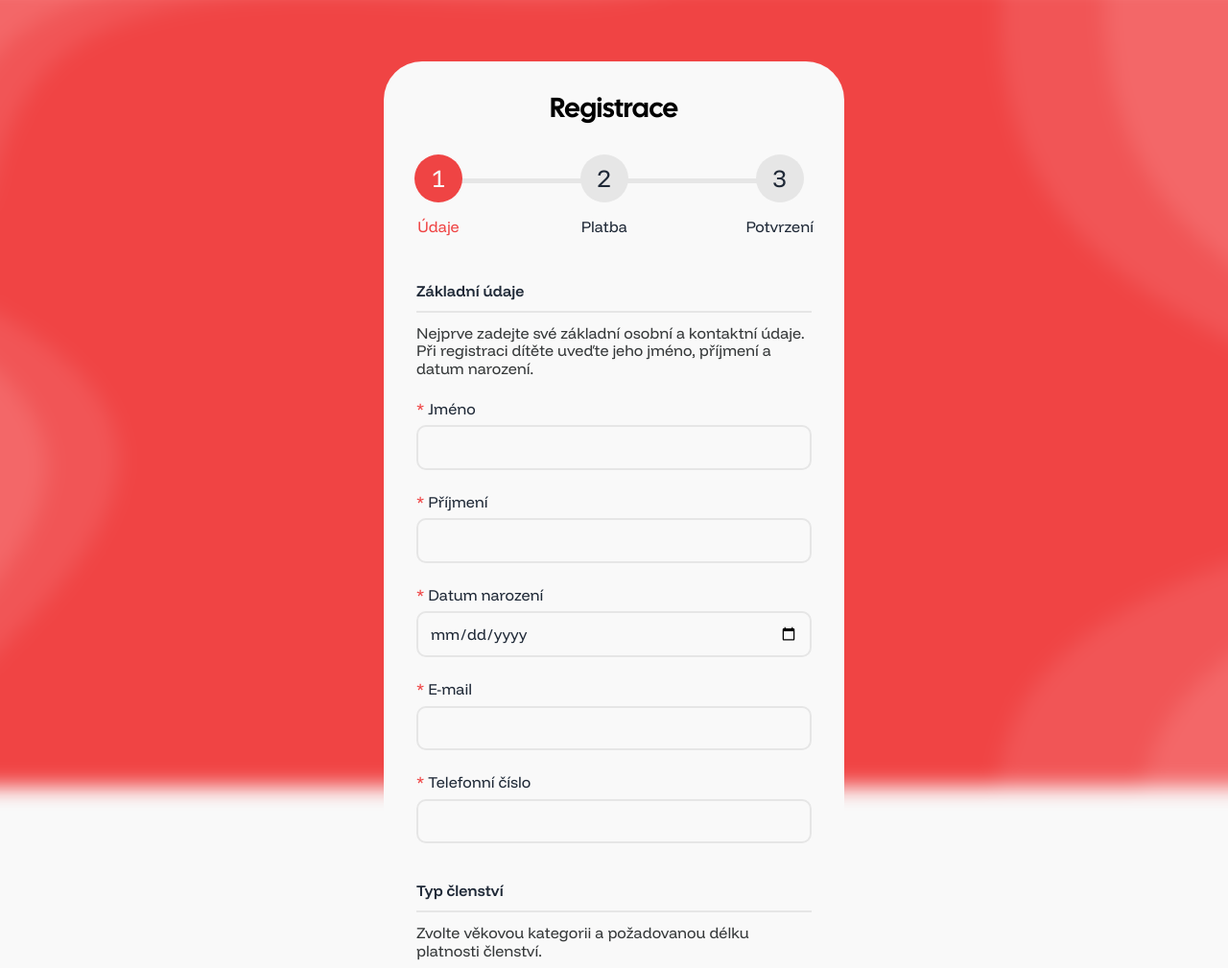
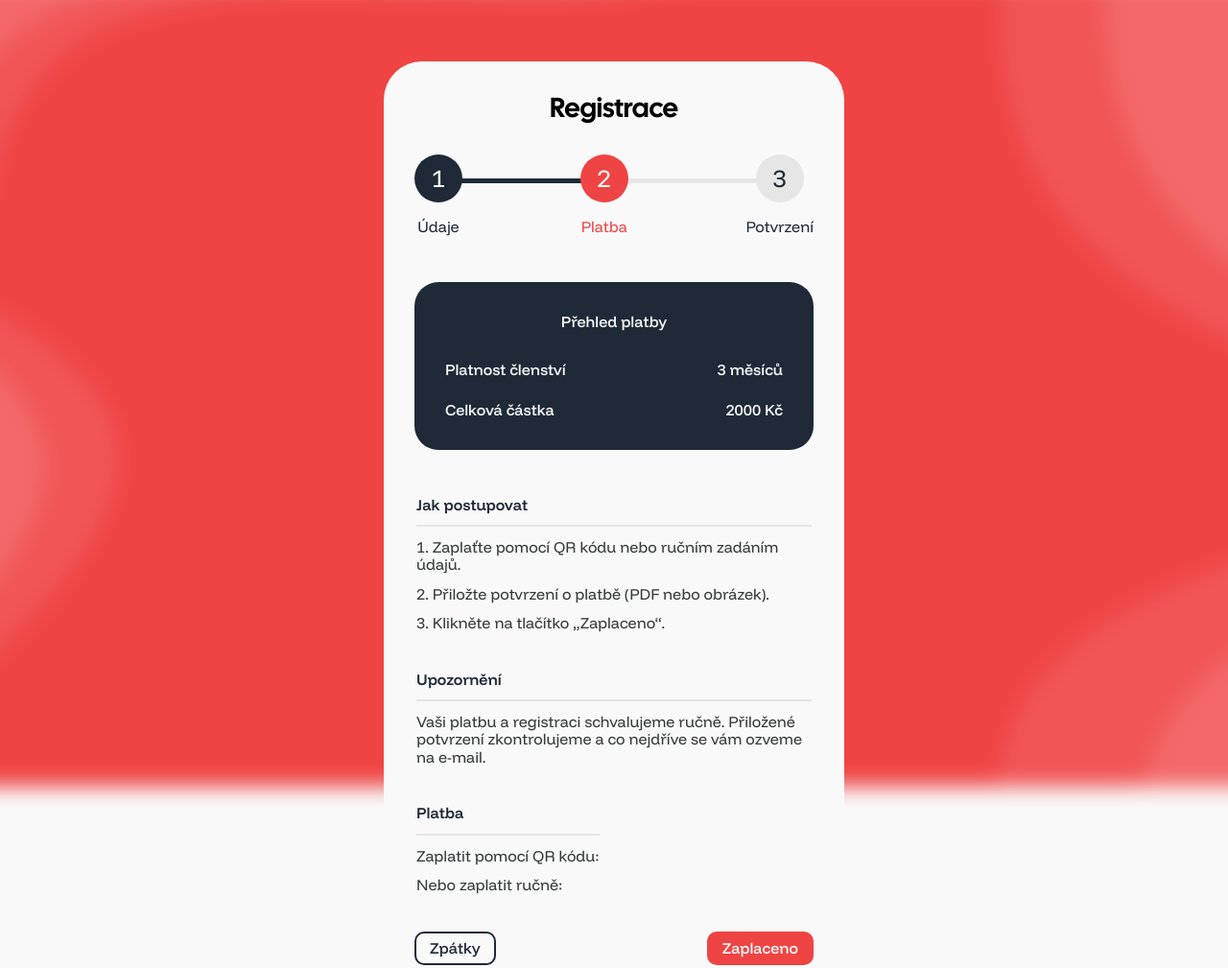
Before and after one commit to pealbert/taekol, a website built with Vite: page pages/registration.html in a window 1280 px wide. Shown: the top 1009 px of the page at 96% size. Built offline with nearby package versions, Linux system fonts and the light colour scheme; files whose address does not match are found by name.

Commit message:
Insert text for second form step and create transaction preview block

```diff
--- a/pages/registration.html
+++ b/pages/registration.html
@@ -103,7 +103,7 @@
 					<h1>Registrace</h1>
 
 					<!-- Data -->
-					<div id="step-1" class="reg__step active">
+					<div id="step-2" class="reg__step active">
 						<div class="stepper">
 							<div class="stepper__item active">
 								<div class="stepper__circle">1</div>
@@ -146,7 +146,7 @@
 									tabindex="1"
 									title="Jméno"
 									minlength="3"
-									maxlength="10"
+									maxlength="100"
 									oninput="
 										this.value = this.value.replace(/[^a-zA-ZáčďéěíňóřšťúůýžÁČĎÉĚÍŇÓŘŠŤÚŮÝŽ\s]/g, '');
 										if (this.value.length < 3) {
@@ -173,7 +173,7 @@
 									tabindex="2"
 									title="Příjmení"
 									minlength="3"
-									maxlength="15"
+									maxlength="100"
 									oninput="
 										this.value = this.value.replace(/[^a-zA-ZáčďéěíňóřšťúůýžÁČĎÉĚÍŇÓŘŠŤÚŮÝŽ\s]/g, '');
 										if (this.value.length < 3) {
@@ -199,8 +199,7 @@
 									id="birth_date"
 									tabindex="3"
 									title="Datum narození"
-									min="1960-01-01"
-									max="2023-01-01"
+									min="1900-01-01"
 									oninput="this.setCustomValidity('');"
 									oninvalid="
 										if (this.validity.valueMissing) {
@@ -221,6 +220,8 @@
 									id="email"
 									tabindex="4"
 									title="E-mail"
+									maxlength="255"
+									pattern="^[^@]+@[^@]+\.[^@]+$"
 									oninput="this.setCustomValidity('');"
 									oninvalid="
 										if (this.validity.valueMissing) {
@@ -241,8 +242,8 @@
 									id="phone"
 									tabindex="5"
 									title="Telefonní číslo"
-									minlength="13"
-									maxlength="16"
+									minlength="12"
+									maxlength="30"
 									oninput="
 										this.value = this.value.replace(/[^\d +]/g, '');
 
@@ -396,7 +397,7 @@
 					</div>
 
 					<!-- Payment -->
-					<div id="step-2" class="reg__step">
+					<div id="step-1" class="reg__step">
 						<div class="stepper">
 							<div class="stepper__item completed">
 								<div class="stepper__circle">1</div>
@@ -417,6 +418,59 @@
 								<span class="stepper__label">Potvrzení</span>
 							</div>
 						</div>
+
+						<div class="preview">
+							<span class="preview__title">
+								Přehled platby
+							</span>
+							<div class="preview__row">
+								<span>Platnost členství</span>
+								<span>3 měsíců</span>
+							</div>
+							<div class="preview__row">
+								<span>Celková částka</span>
+								<span>2000 Kč</span>
+							</div>
+						</div>
+
+						<fieldset>
+							<legend>
+								<b>Jak postupovat</b>
+								<div class="line"></div>
+								<p>
+									1. Zaplaťte pomocí QR kódu nebo ručním zadáním údajů.
+								</p>
+								<p>
+									2. Přiložte potvrzení o platbě (PDF nebo obrázek).
+								</p>
+								<p>
+									3. Klikněte na tlačítko „Zaplaceno“.
+								</p>
+							</legend>
+						</fieldset>
+
+						<fieldset>
+							<legend>
+								<b>Upozornění</b>
+								<div class="line"></div>
+								<p>
+									Vaši platbu a registraci schvalujeme ručně. Přiložené potvrzení zkontrolujeme a co nejdříve se vám ozveme na e-mail.
+								</p>
+							</legend>
+						</fieldset>
+
+						<fieldset>
+							<legend>
+								<b>Platba</b>
+								<div class="line"></div>
+								<p>
+									Zaplatit pomocí QR kódu:
+								</p>
+								<p>
+									Nebo zaplatit ručně:
+								</p>
+							</legend>
+						</fieldset>
 
 						<!-- Turnstile Widget -->
 						<div
--- a/src/css/form.css
+++ b/src/css/form.css
@@ -259,6 +259,34 @@ main {
 				}
 			}
 
+			.preview {
+				display: flex;
+				flex-direction: column;
+				align-items: center;
+				padding: 1.5rem;
+				border-radius: 25px;
+				background-color: var(--black-color);
+				color: var(--white-color);
+				font-size: var(--tiny-font-size);
+				font-weight: 500;
+				gap: 1.5rem;
+				margin-bottom: 3rem;
+
+				@media (width >= 480px) {
+					padding: 2rem;
+				}
+
+				.preview__title {
+					margin-bottom: 0.5rem;
+				}
+
+				.preview__row {
+					display: flex;
+					width: 100%;
+					justify-content: space-between;
+				}
+			}
+
 			.action-btns {
 				display: flex;
 				justify-content: space-between;
@@ -312,10 +340,10 @@ main {
 			display: none;
 		}
 
-		#step-2 {
-			#honeypot {
-				display: none !important;
-			}
+
+		#honeypot {
+			display: none !important;
 		}
+
 	}
 }
--- a/src/js/form.js
+++ b/src/js/form.js
@@ -1,5 +1,27 @@
 let currentStep = 1;
 let isFormDirty = false;
+
+const today = new Date().toISOString().split('T')[0];
+document.getElementById('birth_date').setAttribute('max', today);
+
+
+// const memberships = {
+// 	{
+
+// 	},
+// 	{
+
+// 	},
+// 	{
+
+// 	},
+// 	{
+
+// 	},
+// 	{
+
+// 	},
+// };
 
 window.onTurnstileError = function () {
 	console.warn("Došlo k chybě Turnstile. Automatické resetování....");
@@ -134,7 +156,6 @@ async function submitForm() {
 		//    return;
 		//  }
 
-		// Success -> proceed to Step 3
 		isFormDirty = false;
 		goToStep(3);
 	} catch (err) {
```
